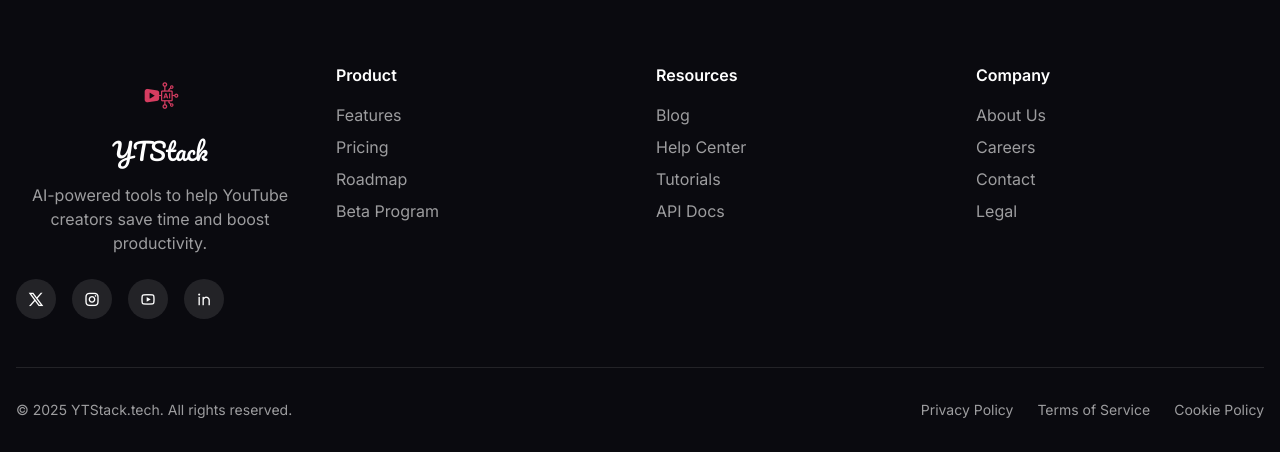
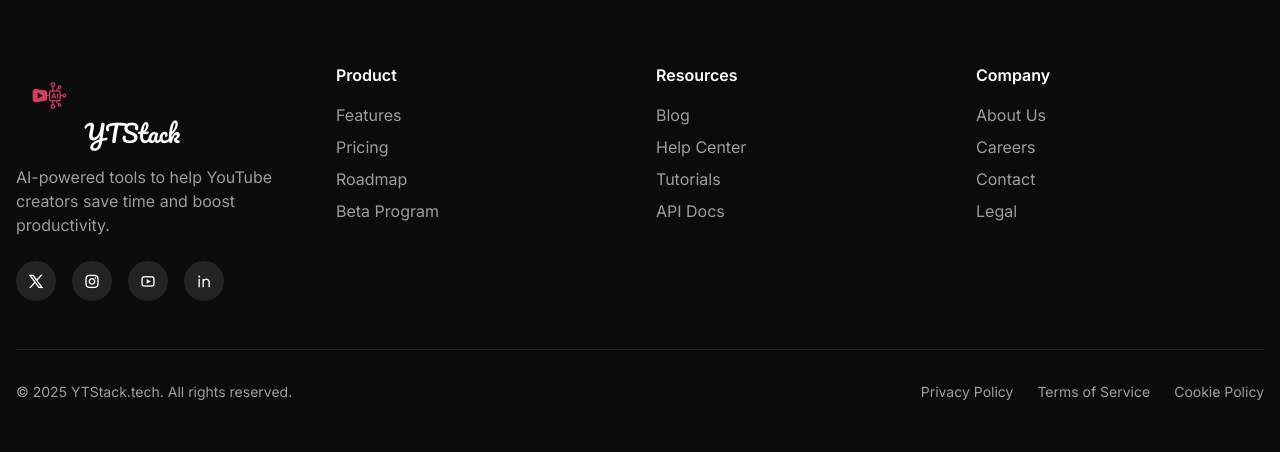
Before and after one commit to SyedHamzaHussain-coder/ytstack, a plain HTML site: page index.html in a window 1280 px wide. Shown: the part 6910-7362 px from the top of the page. Drawn offline with nearby package versions, Linux system fonts and the light colour scheme.

Commit message:
made some changes

```diff
--- a/index.html
+++ b/index.html
@@ -40,7 +40,6 @@
       rel="stylesheet"
       href="https://cdnjs.cloudflare.com/ajax/libs/remixicon/4.6.0/remixicon.min.css"
     />
-    <link rel="icon" type="image/png" href="images/ytstacklogo.png" />
     <style>
       :where([class^="ri-"])::before { content: "\f3c2"; }
       body {
@@ -1042,11 +1041,15 @@
       <div class="container mx-auto px-4">
         <div class="grid md:grid-cols-4 gap-8 mb-12">
           <div>
-            <div class="flex flex-col items-center mb-4">
-              <img src="images/ytstacklogo.png" alt="YTStack Logo" class="h-16 w-16 object-contain mb-2" />
-              <a href="#" class="text-2xl font-['Pacifico'] text-white inline-block align-middle">YTStack</a>
-            </div>
-            <p class="text-white/60 mb-6 text-center">
+            <a href="#" class="inline-block mb-4">
+              <img src="images/ytstacklogo.png" alt="YTStack Logo" class="h-16 w-16 object-contain" />
+            </a>
+            <a
+              href="#"
+              class="text-2xl font-['Pacifico'] text-white mb-4 inline-block"
+              >YTStack</a
+            >
+            <p class="text-white/60 mb-6">
               AI-powered tools to help YouTube creators save time and boost
               productivity.
             </p>
```
